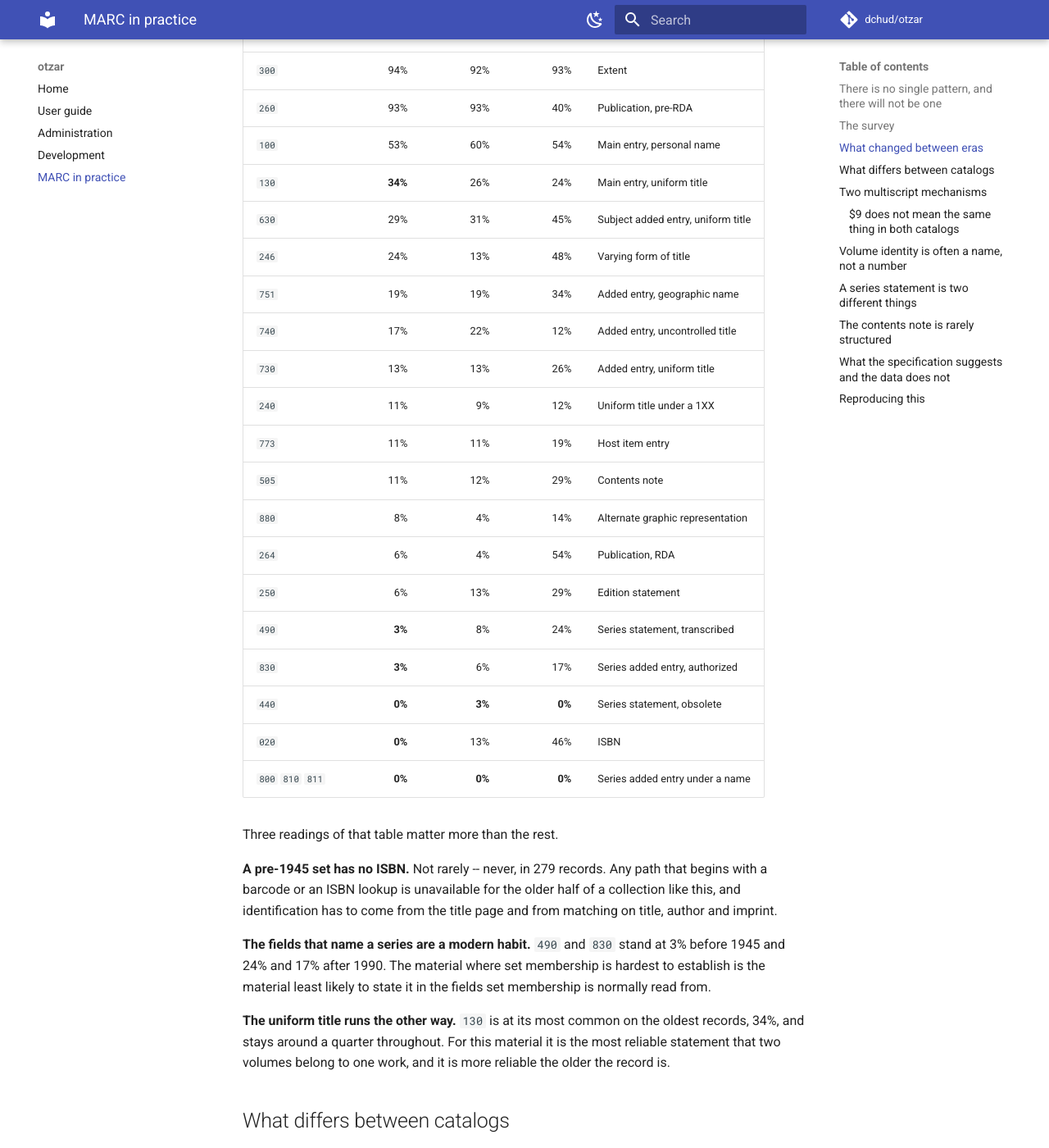
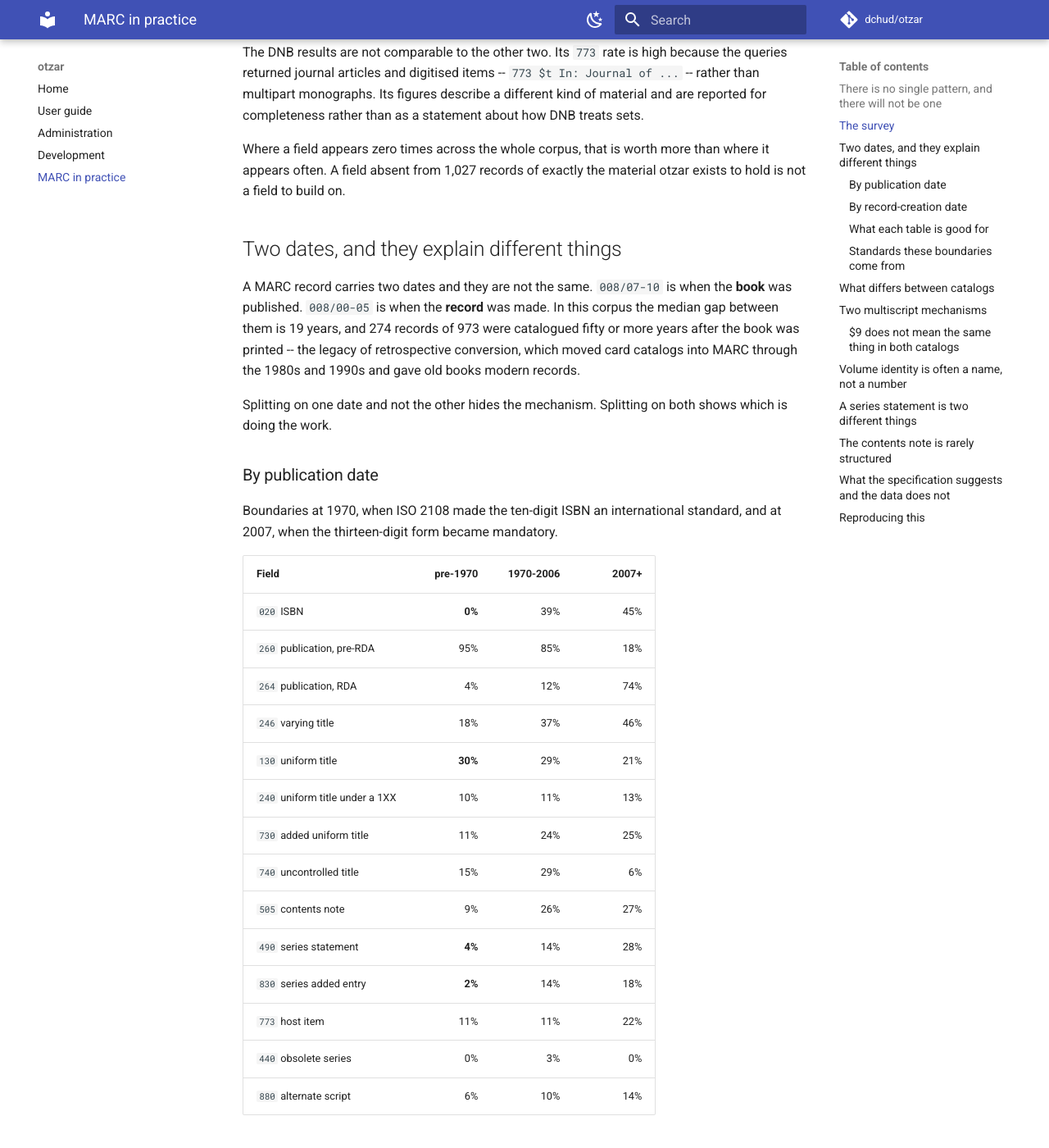
Before and after one commit to dchud/otzar, an MkDocs documentation site: the page built from docs/marc-in-practice.md, in a window 1280 px wide and 1400 px high, scrolled down 1565 px. Shown: the whole window at 82% size. Built offline with MkDocs 1.6.1 and Material for MkDocs 9.7.7, drawn with Linux system fonts in a browser that asks for light colours; comment, search, counter and statistics services are not loaded; some of the changed text lies outside the part shown.

Commit message:
docs: frame the survey on the set problem and split its eras properly
Two revisions to docs/marc-in-practice.md.

The document never said what question it exists to answer. A reader met
a hundred lines of field frequencies before learning why anybody counted
them. The question is the multi-volume set, and it is now the first
thing on the page.

It also understated its sampling bias, in the direction that matters.
Every query was a title search for a work named in advance, which
returns records catalogued under the title searched for and misses the
ones expressing the same work differently -- a record whose 245 reads
something else and whose only statement of the work is a 130 is exactly
the case the survey exists to find. The figures for the rarer treatments
are lower bounds, not estimates, and the document now says so.

The eras were split at 1945 and 1990, which are dates in the history of
the world rather than of cataloging, and on the wrong field besides.
008/07-10 is when the book was published; 008/00-05 is when the record
was made. The median gap between them here is 19 years and 274 records
of 973 were catalogued fifty or more years after printing, which is
retrospective conversion showing up in the data.

Both tables are now reported, with boundaries at ISO 2108 and the
thirteen-digit ISBN for publication, and at the AACR2 and RDA
implementations for record creation, and a table of the standards so a
reader can argue with the boundaries.

Splitting on both shows which date is doing the work. ISBN presence
follows the book: zero before 1970 and nothing will change that. RDA's
264 follows the record: 3%, 3%, 64% across the 2013 implementation. 440
runs 9%, 1%, 0% by record date, so it belongs to a generation of
catalogers rather than of books.

One field follows both. ISBN presence follows the book while ISBN format
follows the record: 41 books published before 2000 carry a thirteen-digit
number, a form that did not exist until 2007, because the record was
revised afterwards.

The 505 and 773 figures elsewhere in the document are restated against
the new boundaries, and the contents-note count is corrected from 185 to
191 records.

The tracker file carries a serialization normalization from br sync
--merge, with no status change beyond the two beads this closes.

bd-y1hs bd-8278

````diff
--- a/docs/marc-in-practice.md
+++ b/docs/marc-in-practice.md
@@ -1,10 +1,24 @@
 # MARC as these catalogs actually send it
 
-otzar reads records from three SRU endpoints, and what they send differs
-from what a reading of the MARC specification predicts. This records what
-a survey of real responses found, so that decisions about which fields to
-read rest on measurement rather than on inference from the format
-documentation.
+**The problem this answers is the multi-volume set.** A Judaica
+collection is full of works that arrive in many physical volumes: a
+Talmud in eighteen, a Mishnah Berurah in six, a Miqraot Gedolot one book
+of the Bible at a time. For every record it takes in, otzar has to decide
+which set the volume belongs to, which volume of that set it is, and
+whether some other record already described the same set under a
+different name.
+
+MARC has fields for saying all of that, and a reading of the
+specification suggests which ones to use. The trouble is that the answer
+changes depending on which catalog sent the record and when it was made,
+and several of the fields the specification points at turn out not to be
+there at all.
+
+So this is a count. 1,027 real records from three SRU endpoints, measured
+rather than reasoned about, so that decisions about which fields to read
+rest on what the catalogs send. The absences matter more than the
+frequencies: a field that never appears is one no amount of careful
+parsing will find.
 
 ## There is no single pattern, and there will not be one
 
@@ -43,9 +57,18 @@ the Sapirstein Rashi.
 Read the numbers as "what this kind of material looks like", not as
 catalog-wide statistics. Three cautions apply throughout:
 
-The sample is not random. It is one subject area, reached through title
-searches, and a title search finds what is catalogued under the title
-searched for.
+**The sample is skewed, and it is skewed in the direction that
+matters.** Every query was a title search for a work named in advance --
+`alma.title="תלמוד בבלי"` and its like. That returns records catalogued
+under the title searched for, and misses the ones expressing the same
+work differently: a record whose `245` reads something else entirely,
+and whose only statement of the work is a `130` uniform title, is
+precisely the case this survey exists to find and precisely the case a
+title search will not return.
+
+The corpus therefore undercounts the variation it set out to measure.
+Treat the figures for the rarer treatments as lower bounds, not as
+estimates, and do not quote any of them as a population figure.
 
 The DNB results are not comparable to the other two. Its `773` rate is
 high because the queries returned journal articles and digitised items --
@@ -57,52 +80,103 @@ Where a field appears zero times across the whole corpus, that is worth
 more than where it appears often. A field absent from 1,027 records of
 exactly the material otzar exists to hold is not a field to build on.
 
-## What changed between eras
+## Two dates, and they explain different things
 
-Records carrying at least one instance of each field, by date of
-publication from `008`. 279 records predate 1945, 248 fall between 1945
-and 1989, and 446 are from 1990 or later; 54 carry no usable date.
+A MARC record carries two dates and they are not the same. `008/07-10`
+is when the **book** was published. `008/00-05` is when the **record**
+was made. In this corpus the median gap between them is 19 years, and
+274 records of 973 were catalogued fifty or more years after the book was
+printed -- the legacy of retrospective conversion, which moved card
+catalogs into MARC through the 1980s and 1990s and gave old books modern
+records.
 
-| Field | pre-1945 | 1945-89 | 1990+ | Carries |
-|---|---:|---:|---:|---|
-| `245` | 100% | 100% | 100% | Title statement |
-| `300` | 94% | 92% | 93% | Extent |
-| `260` | 93% | 93% | 40% | Publication, pre-RDA |
-| `100` | 53% | 60% | 54% | Main entry, personal name |
-| `130` | **34%** | 26% | 24% | Main entry, uniform title |
-| `630` | 29% | 31% | 45% | Subject added entry, uniform title |
-| `246` | 24% | 13% | 48% | Varying form of title |
-| `751` | 19% | 19% | 34% | Added entry, geographic name |
-| `740` | 17% | 22% | 12% | Added entry, uncontrolled title |
-| `730` | 13% | 13% | 26% | Added entry, uniform title |
-| `240` | 11% | 9% | 12% | Uniform title under a 1XX |
-| `773` | 11% | 11% | 19% | Host item entry |
-| `505` | 11% | 12% | 29% | Contents note |
-| `880` | 8% | 4% | 14% | Alternate graphic representation |
-| `264` | 6% | 4% | 54% | Publication, RDA |
-| `250` | 6% | 13% | 29% | Edition statement |
-| `490` | **3%** | 8% | 24% | Series statement, transcribed |
-| `830` | **3%** | 6% | 17% | Series added entry, authorized |
-| `440` | **0%** | **3%** | **0%** | Series statement, obsolete |
-| `020` | **0%** | 13% | 46% | ISBN |
-| `800` `810` `811` | **0%** | **0%** | **0%** | Series added entry under a name |
+Splitting on one date and not the other hides the mechanism. Splitting on
+both shows which is doing the work.
 
-Three readings of that table matter more than the rest.
+### By publication date
 
-**A pre-1945 set has no ISBN.** Not rarely -- never, in 279 records. Any
-path that begins with a barcode or an ISBN lookup is unavailable for the
-older half of a collection like this, and identification has to come from
-the title page and from matching on title, author and imprint.
+Boundaries at 1970, when ISO 2108 made the ten-digit ISBN an
+international standard, and at 2007, when the thirteen-digit form became
+mandatory.
 
-**The fields that name a series are a modern habit.** `490` and `830`
-stand at 3% before 1945 and 24% and 17% after 1990. The material where
-set membership is hardest to establish is the material least likely to
-state it in the fields set membership is normally read from.
+| Field | pre-1970 | 1970-2006 | 2007+ |
+|---|---:|---:|---:|
+| `020` ISBN | **0%** | 39% | 45% |
+| `260` publication, pre-RDA | 95% | 85% | 18% |
+| `264` publication, RDA | 4% | 12% | 74% |
+| `246` varying title | 18% | 37% | 46% |
+| `130` uniform title | **30%** | 29% | 21% |
+| `240` uniform title under a 1XX | 10% | 11% | 13% |
+| `730` added uniform title | 11% | 24% | 25% |
+| `740` uncontrolled title | 15% | 29% | 6% |
+| `505` contents note | 9% | 26% | 27% |
+| `490` series statement | **4%** | 14% | 28% |
+| `830` series added entry | **2%** | 14% | 18% |
+| `773` host item | 11% | 11% | 22% |
+| `440` obsolete series | 0% | 3% | 0% |
+| `880` alternate script | 6% | 10% | 14% |
 
-**The uniform title runs the other way.** `130` is at its most common on
-the oldest records, 34%, and stays around a quarter throughout. For this
-material it is the most reliable statement that two volumes belong to one
-work, and it is more reliable the older the record is.
+### By record-creation date
+
+Boundaries at 1981, when the Library of Congress implemented AACR2, and
+at 2013, when the national libraries implemented RDA.
+
+| Field | pre-1981 | 1981-2012 | 2013+ |
+|---|---:|---:|---:|
+| `020` ISBN | 18% | 19% | 31% |
+| `260` publication, pre-RDA | 96% | 93% | 28% |
+| `264` publication, RDA | **3%** | **3%** | **64%** |
+| `246` varying title | 3% | 28% | 41% |
+| `130` uniform title | 30% | 33% | 17% |
+| `730` added uniform title | 6% | 20% | 20% |
+| `505` contents note | 6% | 20% | 18% |
+| `490` series statement | 18% | 10% | 18% |
+| `440` obsolete series | **9%** | 1% | 0% |
+| `773` host item | 3% | 8% | 25% |
+| `880` alternate script | 0% | 8% | 13% |
+
+Records created before 1981 number only 33, so that column is indicative
+rather than solid.
+
+### What each table is good for
+
+**ISBN presence follows the book.** Zero before 1970 and nothing will
+change that: ISO 2108 postdates the printing. By record date the same
+field reads 18%, 19%, 31% -- smeared, because when somebody catalogued a
+book says nothing about whether it has an ISBN.
+
+**RDA encoding follows the record.** `264` reads 3%, 3%, 64% by record
+date, which is the 2013 implementation showing up as a step. By
+publication date it looks gradual, and the gradient is an artifact:
+recently published books tend to have recently made records.
+
+**`440` was a cataloger's field, not an era's.** By record date it runs
+9%, 1%, 0%. It was valid from the late 1960s until 2008, so books printed
+long before it exist and records using it do not.
+
+**One field can follow both.** ISBN presence follows the book; ISBN
+*format* follows the record. Forty-one books published before 2000 carry
+a thirteen-digit ISBN, a form that did not exist until 2007 -- because
+the record was made or revised afterwards, and the number was converted.
+Presence and shape are different questions with different answers.
+
+The practical consequence: when a field is missing, ask which date
+explains it. A field the book is too old for will never appear. A field
+the record is too old for may arrive whenever that record is next
+touched.
+
+### Standards these boundaries come from
+
+| Year | What |
+|---|---|
+| 1967 | Nine-digit SBN in use in the United Kingdom |
+| 1970 | ISO 2108, the ten-digit ISBN |
+| 1975 | ISO 3297, the ISSN |
+| 1978 | AACR2 published; LC implemented it in 1981 |
+| 1980s-90s | Retrospective conversion of card catalogs into MARC |
+| 2007 | Thirteen-digit ISBN mandatory |
+| 2008 | `440` made obsolete |
+| 2010 | RDA published; the national libraries implemented it in 2013 |
 
 ## What differs between catalogs
 
@@ -210,9 +284,9 @@ already marked as parallel forms.
 
 ## The contents note is rarely structured
 
-`505` appears on 185 records and 6 of them use the enhanced form with
-`$t` per volume -- none at all before 1945. The rest put everything in a
-single `$a`:
+`505` appears on 191 records and 6 of them use the enhanced form with
+`$t` per volume: none at all before 1970, two between 1970 and 2006, and
+four since. The other 185 put everything in a single `$a`:
 
 ```
 505 8# $a [1] Berakhot, Peʼah, Demai, Kilayim, Sheviʻit, Terumot ...
@@ -236,11 +310,11 @@ three catalogs and three eras. A series added entry under a personal,
 corporate or meeting name is a real MARC treatment and is not one these
 endpoints send for this material.
 
-**`440` is a mid-century field, not an old one.** It stands at 0% before
-1945, 3% between 1945 and 1989, and 0% after 1990. It was valid from the
-late 1960s until 2008, and the records that use it are the ones
-catalogued during that window and never reconverted. Expecting older copy
-to be full of it has the shape of the argument right and the era wrong.
+**`440` belongs to a generation of catalogers, not to a generation of
+books.** By record-creation date it runs 9%, 1%, 0%. It was valid from
+the late 1960s until 2008, so books printed long before it exist in
+quantity and records using it do not. Expecting older copy to be full of
+it has the shape of the argument right and the date wrong.
 
 **`245 $n` and `$p` are rare**, on 23 records in the whole corpus. The
 part-in-the-title treatment is real, but the uniform title expresses the
@@ -259,8 +333,9 @@ host by control number alone:
 773 18 $w 990010551080205171
 ```
 
-Eleven of the fifteen `$w`-only host entries in the corpus are on
-pre-1945 records. A reader expecting `$t` and `$g` finds neither.
+Eleven of the fifteen `$w`-only host entries are on books published
+before 1970, and none are on books published since 2007. A reader
+expecting `$t` and `$g` finds neither.
 
 ## Reproducing this
 
````
Also changed, not shown: 1 other file.
